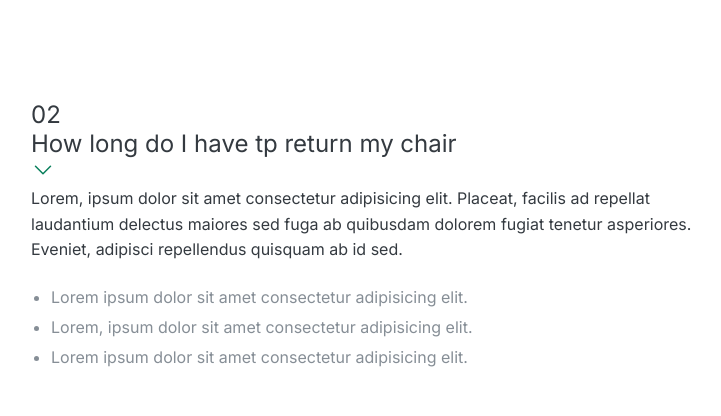
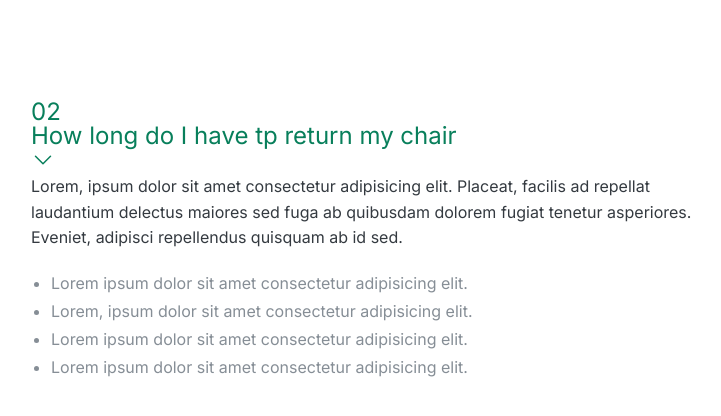
Before and after one commit to AhmadMuhtady/Components, a plain HTML site: page index.html in a window 1280 px wide. Shown: the whole page, without its empty margins (259-980 px from the left). Drawn offline with Linux system fonts and the light colour scheme.

Commit message:
Add additional list item to accordion content and adjust styles for consistency

```diff
--- a/index.html
+++ b/index.html
@@ -42,6 +42,7 @@
 						<li>Lorem ipsum dolor sit amet consectetur adipisicing elit.</li>
 						<li>Lorem, ipsum dolor sit amet consectetur adipisicing elit.</li>
 						<li>Lorem ipsum dolor sit amet consectetur adipisicing elit.</li>
+						<li>Lorem ipsum dolor sit amet consectetur adipisicing elit.</li>
 					</ul>
 				</div>
 			</div>
--- a/style.css
+++ b/style.css
@@ -19,6 +19,7 @@ text colors: #343a40
 body {
 	font-family: 'Inter', sans-serif;
 	color: #343a40;
+	line-height: 1;
 }
 
 .accordion {
@@ -32,7 +33,7 @@ body {
 .text {
 	font-size: 24px;
 	font-weight: 500px;
-	color: ;
+	color: #087f5b;
 }
 
 .icon {
@@ -53,5 +54,5 @@ body {
 	margin-left: 20px;
 	display: flex;
 	flex-direction: column;
-	gap: 10px;
+	gap: 12px;
 }
```
